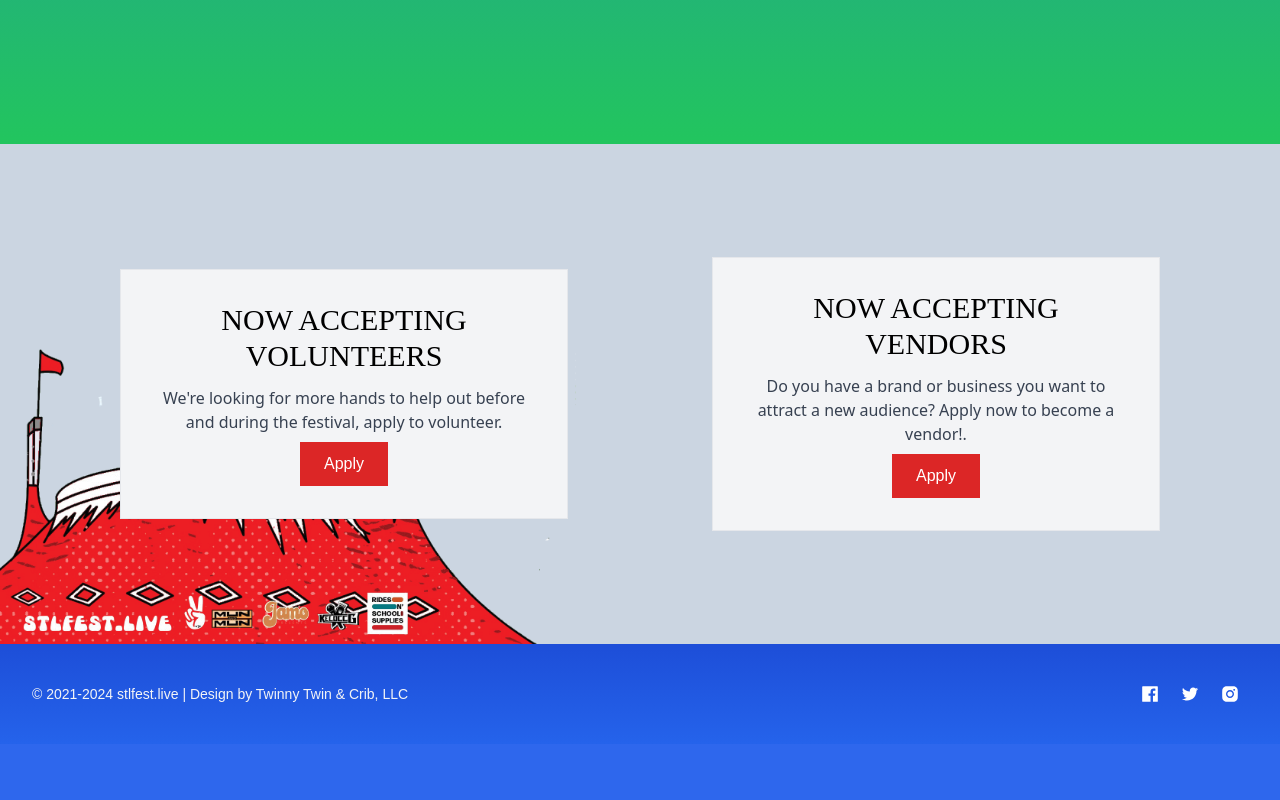
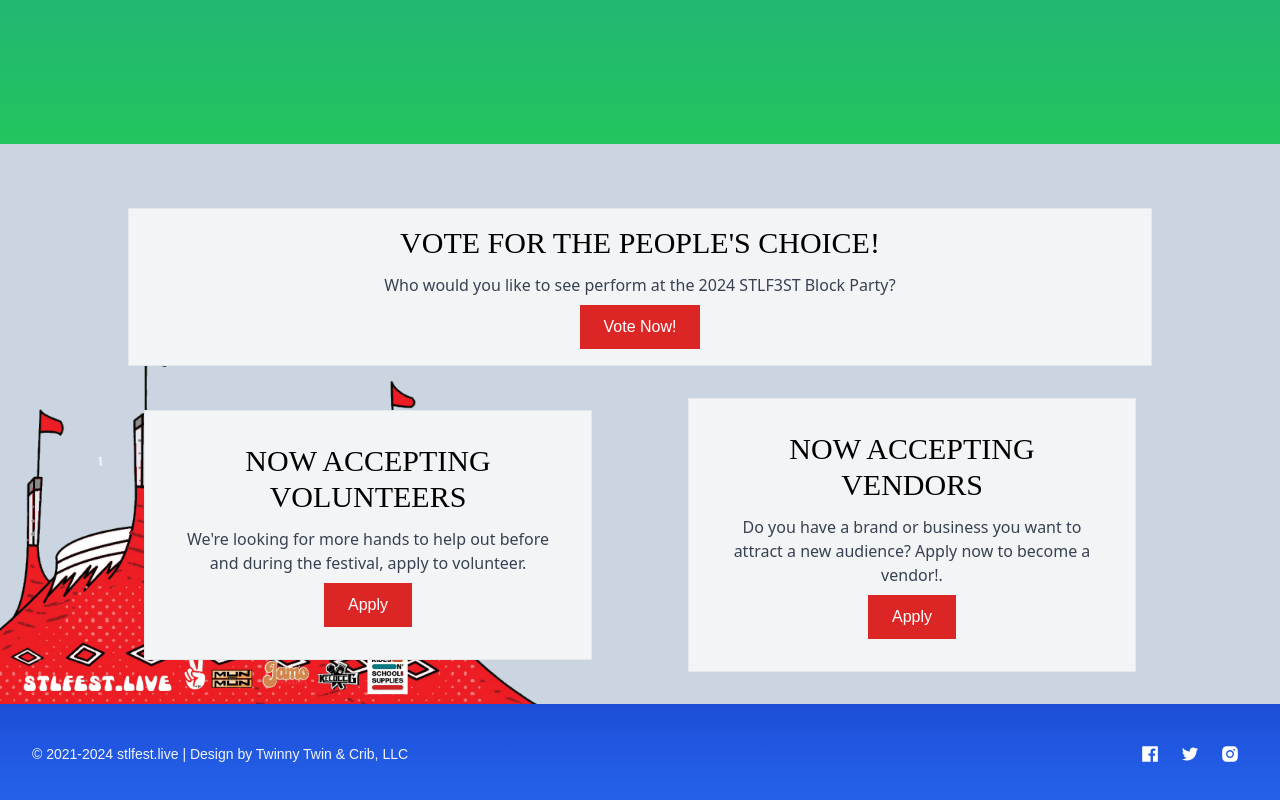
Before and after one commit to twinnytwin22/stlfest.live, a Next.js app: page / in a window 1280 px wide. Shown: the part 901-1701 px from the top of the page. Before the commit the page ends 1645 px from the top, so only its background shows below. Built offline with nearby package versions, Linux system fonts and the light colour scheme; a web font is replaced by a local one.

Commit message:
Update VendorVolunteer.tsx

```diff
--- a/ui/VendorVolunteer.tsx
+++ b/ui/VendorVolunteer.tsx
@@ -14,20 +14,23 @@ function VendorVolunteer() {
       />
 
       <div className="max-w-screen-xl mx-auto w-full min-h-[300px] relative ">
-        <div className="w-full flex flex-col lg:flex-row mx-auto justify-around p-12 items-center space-y-8 lg:space-y-0 duration-150 ease-in-out">
-          <div className="bg-gray-100 border hidden border-gray-200 p-8 max-w-sm lg:max-w-md w-full space-y-3 ">
+     {<div className="bg-gray-100 border border-gray-200 p-8 md:p-4 max-w-sm lg:max-w-5xl w-full space-y-3 mx-auto mt-16 ">
             <h1 className="font-[bubblegum-pop-highlight] text-center text-3xl uppercase">
               Vote For The People's Choice!{" "}
             </h1>
             <p className="text-center text-gray-700">
-              Who would you like to see perform at the 2023 STLF3ST Block Party?
+              Who would you like to see perform at the 2024 STLF3ST Block Party?
             </p>
-            <Link href="https://docs.google.com/forms/d/e/1FAIpQLSf6PVuLMC0F86awl4fMiysN2hrqNcMJQuJjtXjNhWbnI3Ligw/viewform">
-              <div className='text-white hidden bg-red-600 p-2.5 font-owners w-fit px-6 mx-auto hover:scale-105 mt-2  duration-150 ease-in-out'>
+            <Link href="https://docs.google.com/forms/d/e/1FAIpQLSfTWjTGVA4tzLHjsVH7NS324qnLUYkiJ4WiB6J5YzOgIQmwUw/viewform">
+              <div className='text-white  bg-red-600 p-2.5 font-owners w-fit px-6 mx-auto hover:scale-105 mt-2  duration-150 ease-in-out'>
                 Vote Now!
               </div>
             </Link>
-          </div>
+          </div>}
+
+
+        <div className= "max-w-6xl w-full flex flex-col lg:flex-row mx-auto justify-around p-8 items-center space-y-8 lg:space-y-0 duration-150 ease-in-out">
+
           <div className="bg-gray-100 border border-gray-200 p-8 max-w-sm lg:max-w-md w-full space-y-3">
             <h1 className="font-[bubblegum-pop-highlight] text-center text-3xl uppercase">
               Now Accepting Volunteers
```
